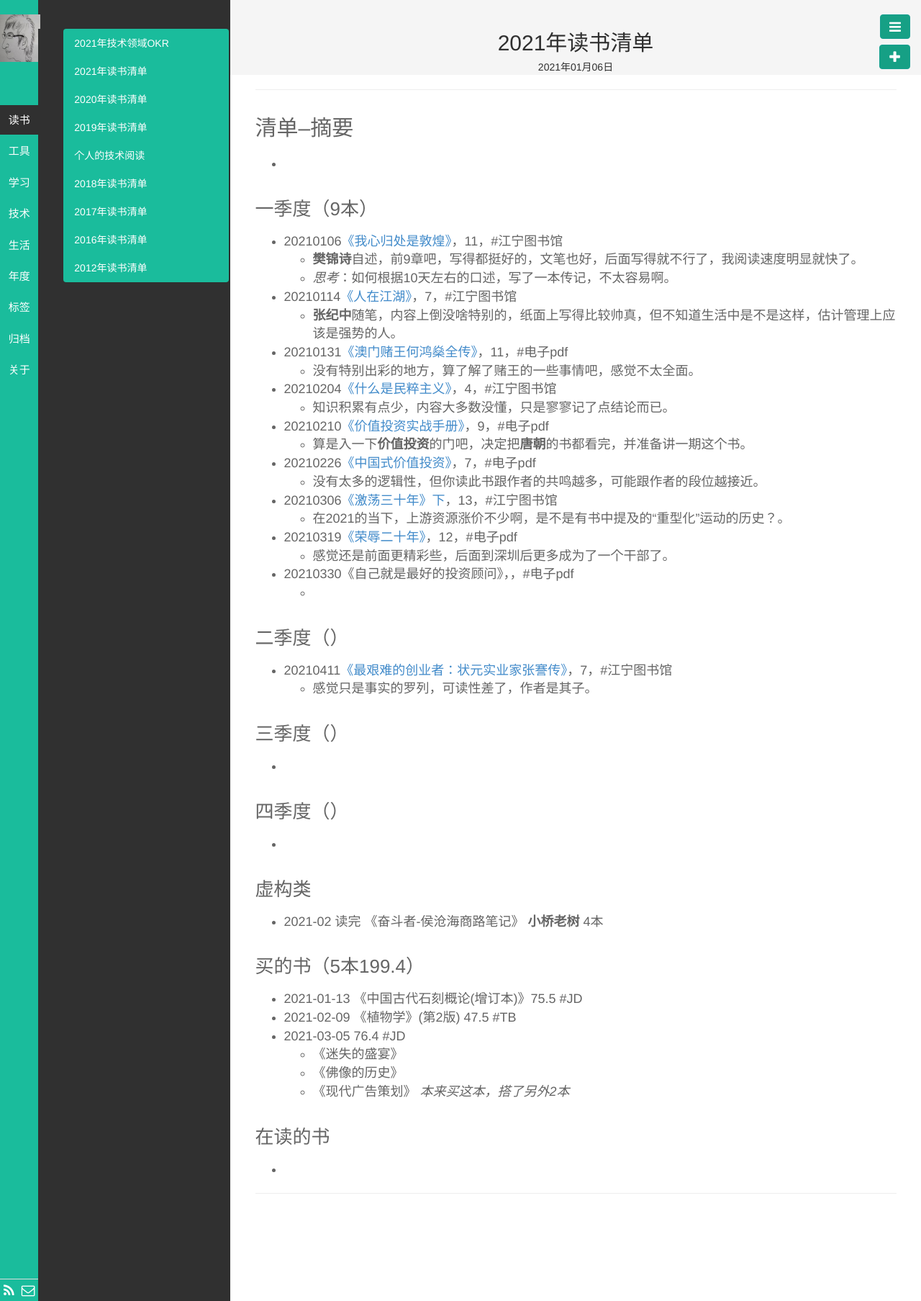
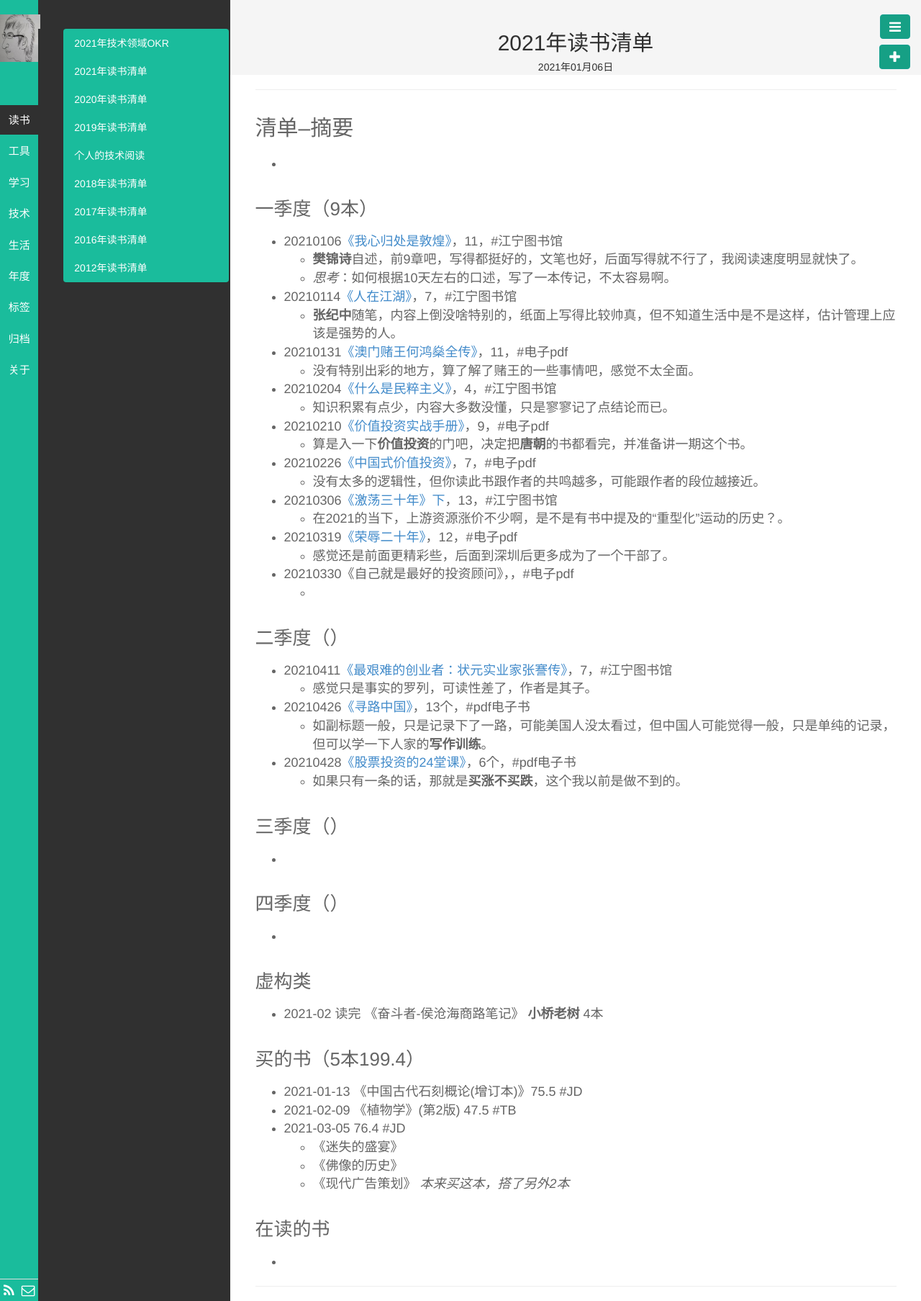
Before and after one commit to wolflion/blog, a Jekyll site: the page built from _posts/读书/2021-01-06-book-list-2021.md, in a window 1280 px wide. Shown: the whole page at 72% size. Built offline with Jekyll 4.4.1, drawn with Linux system fonts in a browser that asks for light colours.

Commit message:
Update 2021-01-06-book-list-2021.md

```diff
--- a/_posts/读书/2021-01-06-book-list-2021.md
+++ b/_posts/读书/2021-01-06-book-list-2021.md
@@ -38,6 +38,10 @@ description:
 
 + 20210411[《最艰难的创业者：状元实业家张謇传》](https://www.jianshu.com/p/ca44a8358b08)，7，#江宁图书馆
   + 感觉只是事实的罗列，可读性差了，作者是其子。
++ 20210426[《寻路中国》](https://www.jianshu.com/p/451a97d36846)，13个，#pdf电子书
+  + 如副标题一般，只是记录下了一路，可能美国人没太看过，但中国人可能觉得一般，只是单纯的记录，但可以学一下人家的**写作训练**。
++ 20210428[《股票投资的24堂课》](https://www.jianshu.com/p/5889a549fe4a)，6个，#pdf电子书
+  + 如果只有一条的话，那就是**买涨不买跌**，这个我以前是做不到的。
 
 ### 三季度（）
 
```
